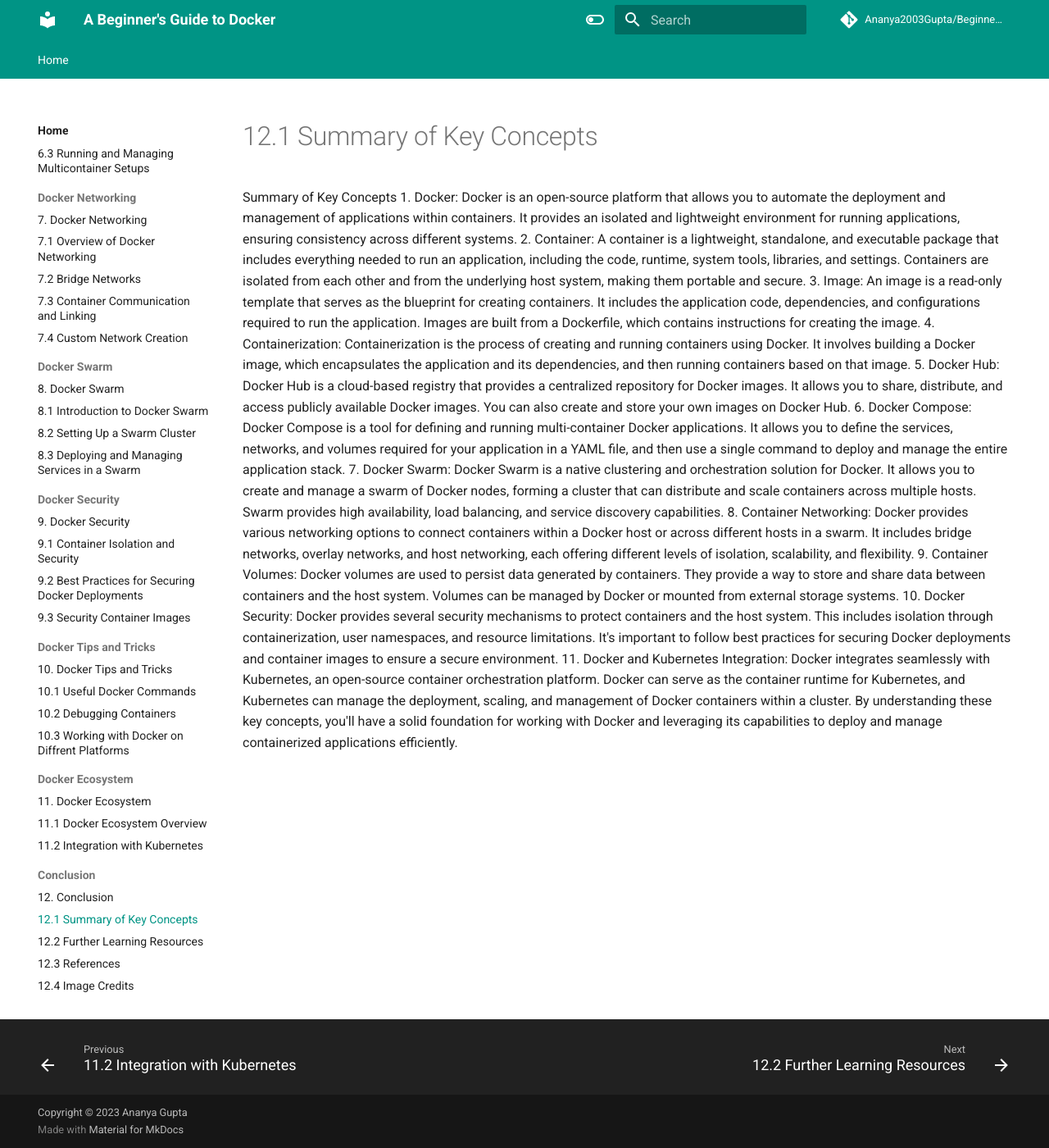
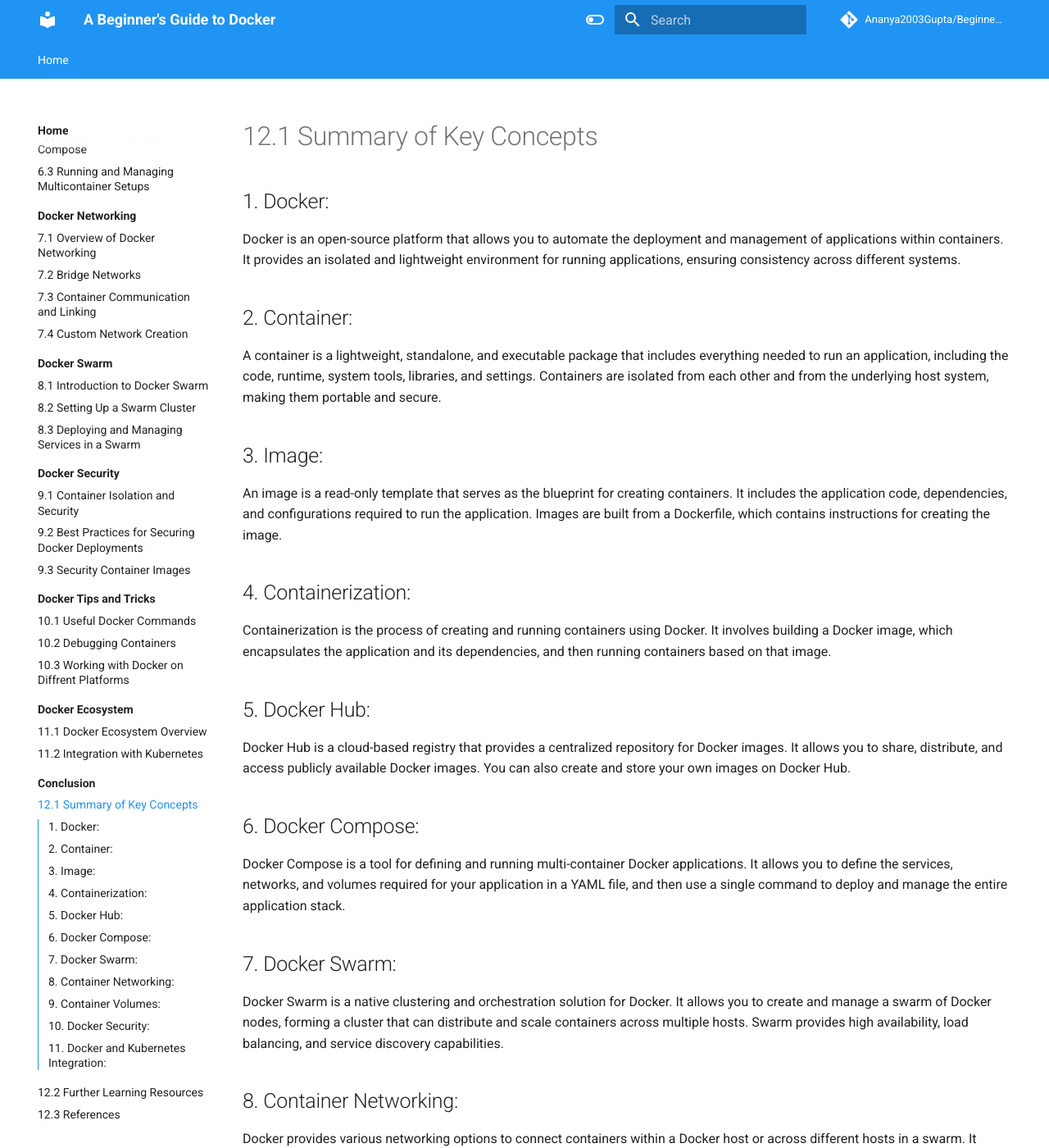
Before and after one commit to Ananya2003Gupta/Beginners-Guide-to-Docker, an MkDocs documentation site: the page built from docs/Conclusion/SummaryOfKeyConcepts.md, in a window 1280 px wide and 1400 px high. Shown: the whole window at 82% size. Built offline with MkDocs 1.6.1 and Material for MkDocs 9.7.7, drawn with Linux system fonts in a browser that asks for light colours; comment, search, counter and statistics services are not loaded; old or Windows-style settings are respelled for this version of MkDocs; some of the changed text lies outside the part shown.

```diff
--- a/docs/Conclusion/FurtherLearningResources.md
+++ b/docs/Conclusion/FurtherLearningResources.md
@@ -0,0 +1,8 @@
+# 12.2 Further Learning Resources
+1. [The official Docker documentation](https://docs.docker.com/)
+2. [Docker on AWS](https://aws.amazon.com/docker/)
+3. [IBM’s guide on Docker](https://www.ibm.com/topics/docker)
+4. [A Docker Tutorial for Beginners](https://docker-curriculum.com/)
+5. [Docker Tutorial for Beginners](https://youtu.be/fqMOX6JJhGo) - A Full DevOps Course on How to Run Applications in Containers by freeCodeCamp.org
+6. [Docker Tutorial for Beginners](https://youtu.be/3c-iBn73dDE) by TechWorld with Nana
+7. [Getting Started with Docker](https://youtu.be/gAGEar5HQoU) by Shy Ruparel (DockerCon 2022)
--- a/docs/Conclusion/SummaryOfKeyConcepts.md
+++ b/docs/Conclusion/SummaryOfKeyConcepts.md
@@ -1,13 +1,47 @@
-Summary of Key Concepts
-1.	Docker: Docker is an open-source platform that allows you to automate the deployment and management of applications within containers. It provides an isolated and lightweight environment for running applications, ensuring consistency across different systems.
-2.	Container: A container is a lightweight, standalone, and executable package that includes everything needed to run an application, including the code, runtime, system tools, libraries, and settings. Containers are isolated from each other and from the underlying host system, making them portable and secure.
-3.	Image: An image is a read-only template that serves as the blueprint for creating containers. It includes the application code, dependencies, and configurations required to run the application. Images are built from a Dockerfile, which contains instructions for creating the image.
-4.	Containerization: Containerization is the process of creating and running containers using Docker. It involves building a Docker image, which encapsulates the application and its dependencies, and then running containers based on that image.
-5.	Docker Hub: Docker Hub is a cloud-based registry that provides a centralized repository for Docker images. It allows you to share, distribute, and access publicly available Docker images. You can also create and store your own images on Docker Hub.
-6.	Docker Compose: Docker Compose is a tool for defining and running multi-container Docker applications. It allows you to define the services, networks, and volumes required for your application in a YAML file, and then use a single command to deploy and manage the entire application stack.
-7.	Docker Swarm: Docker Swarm is a native clustering and orchestration solution for Docker. It allows you to create and manage a swarm of Docker nodes, forming a cluster that can distribute and scale containers across multiple hosts. Swarm provides high availability, load balancing, and service discovery capabilities.
-8.	Container Networking: Docker provides various networking options to connect containers within a Docker host or across different hosts in a swarm. It includes bridge networks, overlay networks, and host networking, each offering different levels of isolation, scalability, and flexibility.
-9.	Container Volumes: Docker volumes are used to persist data generated by containers. They provide a way to store and share data between containers and the host system. Volumes can be managed by Docker or mounted from external storage systems.
-10.	Docker Security: Docker provides several security mechanisms to protect containers and the host system. This includes isolation through containerization, user namespaces, and resource limitations. It's important to follow best practices for securing Docker deployments and container images to ensure a secure environment.
-11.	Docker and Kubernetes Integration: Docker integrates seamlessly with Kubernetes, an open-source container orchestration platform. Docker can serve as the container runtime for Kubernetes, and Kubernetes can manage the deployment, scaling, and management of Docker containers within a cluster.
+[//]: # (Summary of Key Concepts)
+
+## 1.	Docker:
+Docker is an open-source platform that allows you to automate the deployment and management of applications within containers. It provides an isolated and lightweight environment for running applications, ensuring consistency across different systems.
+
+
+## 2.	Container:
+A container is a lightweight, standalone, and executable package that includes everything needed to run an application, including the code, runtime, system tools, libraries, and settings. Containers are isolated from each other and from the underlying host system, making them portable and secure.
+
+
+## 3.	Image:
+An image is a read-only template that serves as the blueprint for creating containers. It includes the application code, dependencies, and configurations required to run the application. Images are built from a Dockerfile, which contains instructions for creating the image.
+
+
+## 4.	Containerization:
+Containerization is the process of creating and running containers using Docker. It involves building a Docker image, which encapsulates the application and its dependencies, and then running containers based on that image.
+
+
+## 5.	Docker Hub:
+Docker Hub is a cloud-based registry that provides a centralized repository for Docker images. It allows you to share, distribute, and access publicly available Docker images. You can also create and store your own images on Docker Hub.
+
+
+## 6.	Docker Compose:
+Docker Compose is a tool for defining and running multi-container Docker applications. It allows you to define the services, networks, and volumes required for your application in a YAML file, and then use a single command to deploy and manage the entire application stack.
+
+
+## 7.	Docker Swarm:
+Docker Swarm is a native clustering and orchestration solution for Docker. It allows you to create and manage a swarm of Docker nodes, forming a cluster that can distribute and scale containers across multiple hosts. Swarm provides high availability, load balancing, and service discovery capabilities.
+
+
+## 8.	Container Networking:
+Docker provides various networking options to connect containers within a Docker host or across different hosts in a swarm. It includes bridge networks, overlay networks, and host networking, each offering different levels of isolation, scalability, and flexibility.
+
+
+## 9.	Container Volumes:
+Docker volumes are used to persist data generated by containers. They provide a way to store and share data between containers and the host system. Volumes can be managed by Docker or mounted from external storage systems.
+
+
+## 10.	Docker Security:
+Docker provides several security mechanisms to protect containers and the host system. This includes isolation through containerization, user namespaces, and resource limitations. It's important to follow best practices for securing Docker deployments and container images to ensure a secure environment.
+
+
+## 11.	Docker and Kubernetes Integration:
+Docker integrates seamlessly with Kubernetes, an open-source container orchestration platform. Docker can serve as the container runtime for Kubernetes, and Kubernetes can manage the deployment, scaling, and management of Docker containers within a cluster.
+
+<br>
 By understanding these key concepts, you'll have a solid foundation for working with Docker and leveraging its capabilities to deploy and manage containerized applications efficiently.
--- /dev/null
+++ b/docs/DockerTipsandTricks/index.md
@@ -0,0 +1,4 @@
+<h1 style=font-size:45px align='center'>10. Docker Tips and Tricks</h1>
+<figure markdown>
+  ![Docker Tips and Tricks](https://raw.githubusercontent.com/Ananya2003Gupta/Beginner-s-Guide-to-Docker/main/docs/assets/DockerTipsAndTricks.png)
+</figure>
--- a/mkdocs.yml
+++ b/mkdocs.yml
@@ -31,13 +31,13 @@
       toggle:
         icon: material/toggle-switch-off-outline
         name: Switch to dark mode
-      primary: teal
+      primary: blue
       accent: sky
     - scheme: slate
       toggle:
         icon: material/toggle-switch
         name: Switch to light mode
-      primary: teal
+      primary: blue
       accent: white
   font:
     text: Roboto
@@ -119,4 +119,3 @@
       - 12.1 Summary of Key Concepts: Conclusion\SummaryOfKeyConcepts.md
       - 12.2 Further Learning Resources: Conclusion\FurtherLearningResources.md
       - 12.3 References: Conclusion/References.md
-      - 12.4 Image Credits: Conclusion/ImageCredits.md
```
Also changed, not shown: docs/Conclusion/ImageCredits.md (deleted, +0 -20 lines), docs/Conclusion/References.md (added, +19 -0 lines), docs/Conclusion/index.md (added, +4 -0 lines), docs/Content.md (+1 -1 lines), docs/DockerCompose/index.md (added, +4 -0 lines), docs/DockerContainers/index.md (added, +4 -0 lines), docs/DockerEcosystem/index.md (added, +4 -0 lines), docs/DockerImages/index.md (added, +4 -0 lines), docs/DockerNetworking/index.md (added, +4 -0 lines), docs/DockerSecurity/index.md (added, +4 -0 lines), docs/DockerSwarm/index.md (added, +4 -0 lines), docs/DockerVolumes/index.md (added, +4 -0 lines), docs/GettingStartedWithDocker/index.md (added, +4 -0 lines), docs/Introduction/index.md (+1 -1 lines), 1 more files.
